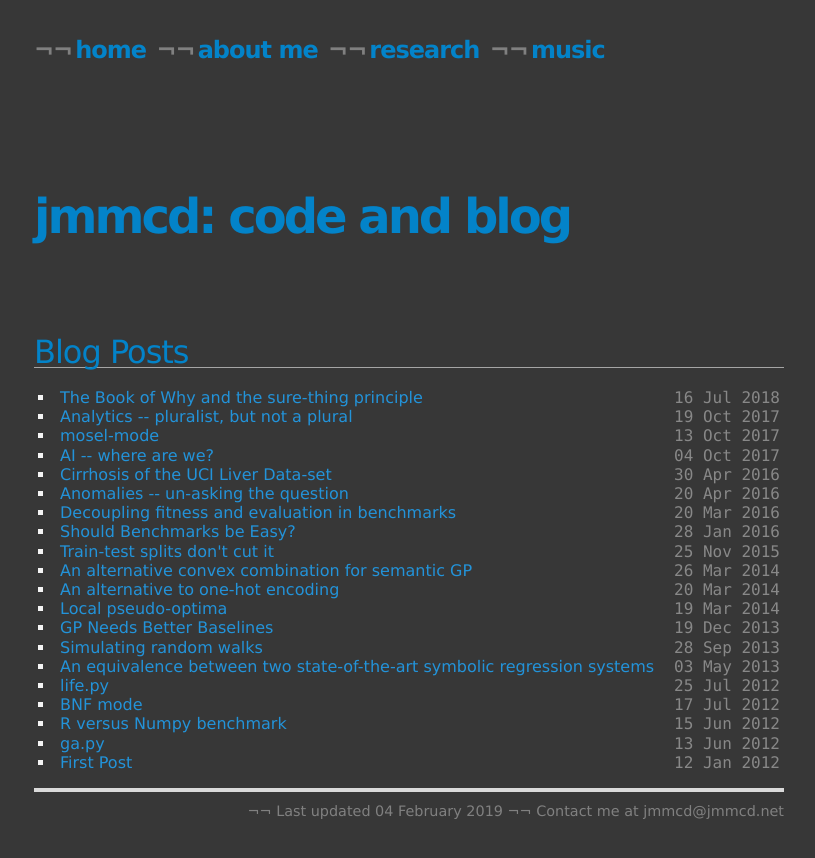
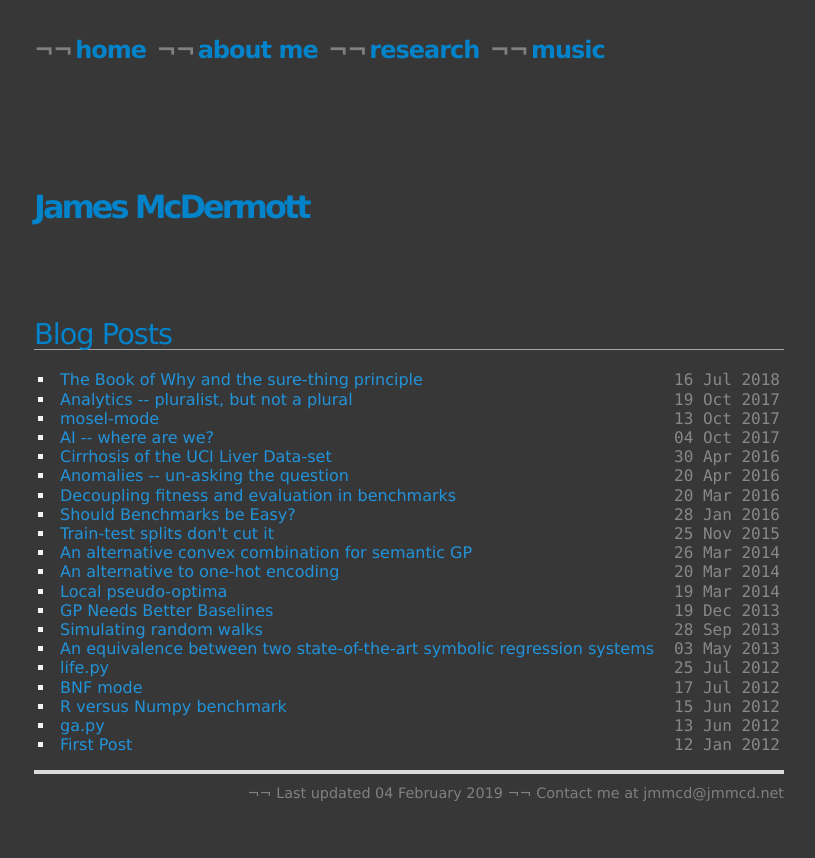
Before and after one commit to jmmcd/jmmcd.github.com, a Jekyll site: the page built from index.md, in a window 1280 px wide. Shown: the top 858 px of the page, without its empty margins (231-1046 px from the left). Built offline with Jekyll 4.4.1, drawn with Linux system fonts in a browser that asks for light colours.

Commit message:
Added a new headshot, fiddled with Gemfile.lock and wording.

```diff
--- a/css/screen.css
+++ b/css/screen.css
@@ -95,7 +95,7 @@
 
 h1 {
 color:#0383c9;
-font-size:3.0em;
+font-size:2.0em;
 letter-spacing:-3px;
 margin:0 0 30px 0px;
 padding:50px 0 50px 0;;
@@ -112,7 +112,7 @@
 #logo {
 	margin: -115px 0px -30px -50px;
 	float:right;
-	background: url('/images/james_belfast_head_crop.jpg');
+	background: url('/images/McDermott-Morocco-2018.jpg');
 	height: 106px; width:83px;
 }
 
@@ -150,7 +150,7 @@
 h2 {
 border-bottom:1px solid #a5a5a5;
 color:#0383c9;
-font-size:2.0em;
+font-size:1.8em;
 font-weight:100;
 letter-spacing:-1px;
 margin:10px 0 20px 0;
--- a/index.md
+++ b/index.md
@@ -4,7 +4,7 @@
 permalink: /index.html
 ---
 
-jmmcd: code and blog
+James McDermott
 ====================
 
 
```
Also changed, not shown: me.md (+1 -1 lines), Gemfile.lock, images/McDermott-Morocco-2018.jpg (added).
